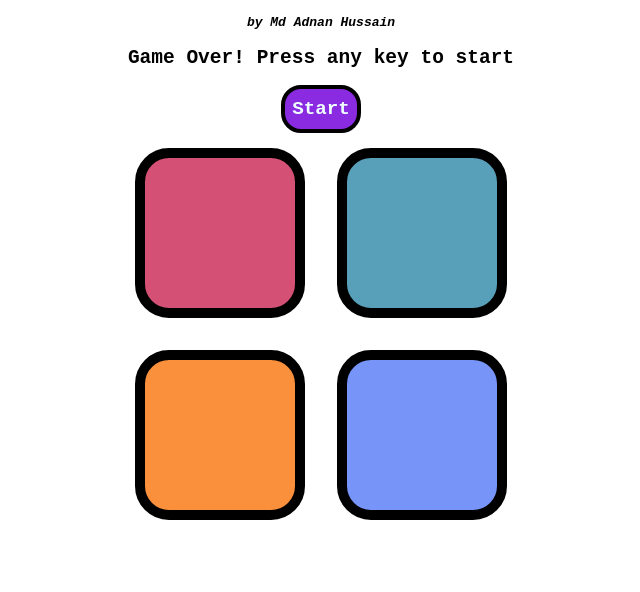
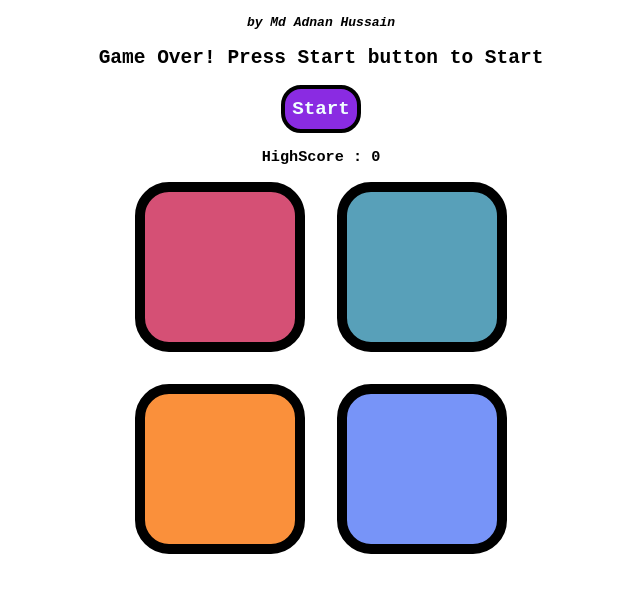
Before and after one commit to mdadnanhusaain/SimonSaysGame, a plain HTML site: page index.html in a window 1280 px wide. Both pictures are taken after a click on the element 539 px from the left and 283 px from the top of the page. Shown: the part 50-642 px from the top of the page, without its empty margins (319-959 px from the left). Drawn offline with Linux system fonts and the light colour scheme.

Commit message:
Fixed some bugs

```diff
--- a/app.js
+++ b/app.js
@@ -14,7 +14,6 @@ let end = document.querySelector("#end");
 let highscore = 0;
 
 start.addEventListener("click", begin);
-document.addEventListener("keypress", begin);
 end.addEventListener("click", reset);
 
 function begin() {
@@ -76,21 +75,20 @@ function check(ind) {
       setTimeout(levelUp, 1000);
     }
   } else {
-    highscore = highscore > level - 1 ? highscore : level - 1;
-    scoreboard.innerHTML = `Game Over! Press any key to start`;
     body.style.backgroundColor = "red";
     setTimeout(function () {
       body.style.backgroundColor = "white";
     }, 150);
-    reset(highscore);
+    reset();
   }
 }
 
-function reset(highscore) {
+function reset() {
+  scoreboard.innerHTML = `Game Over! Press Start button to Start`;
   end.style.display = "none";
   start.style.display = "inline";
-  if (highscore > 0)
-    document.querySelector("h3").innerHTML = `HighScore : ${highscore}`;
+  highscore = highscore > level ? highscore : level;
+  document.querySelector("h3").innerHTML = `HighScore : ${highscore}`;
   started = false;
   level = 0;
   gameSeq = [];
--- a/index.html
+++ b/index.html
@@ -7,9 +7,9 @@
     <link rel="stylesheet" href="style.css" />
   </head>
   <body>
-      <h1>Simon Says Game</h1>
-      <h4><i>by Md Adnan Hussain</i></h4>
-    <h2>Press any key to start</h2>
+    <h1>Simon Says Game</h1>
+    <h4><i>by Md Adnan Hussain</i></h4>
+    <h2>Press Start button to start</h2>
     <button id="start">Start</button>
     <button id="end">End</button>
     <h3></h3>
```
